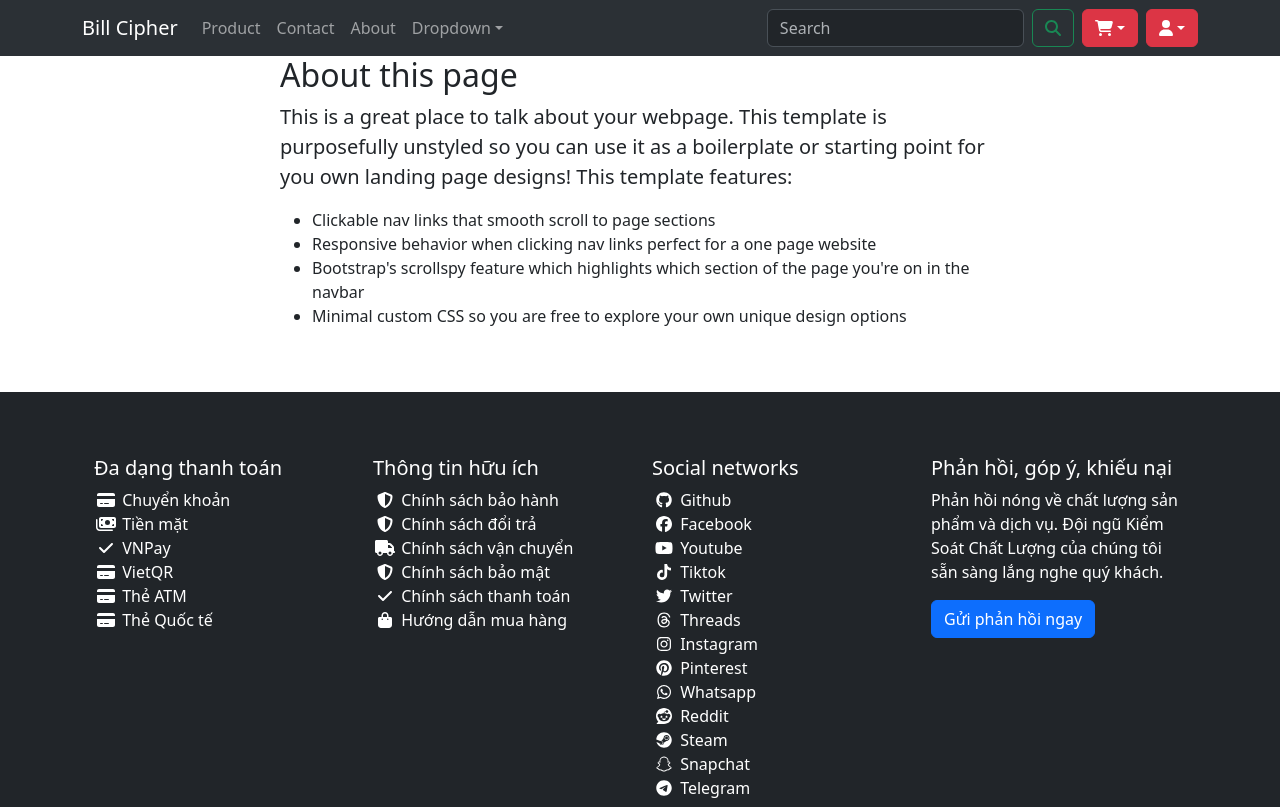
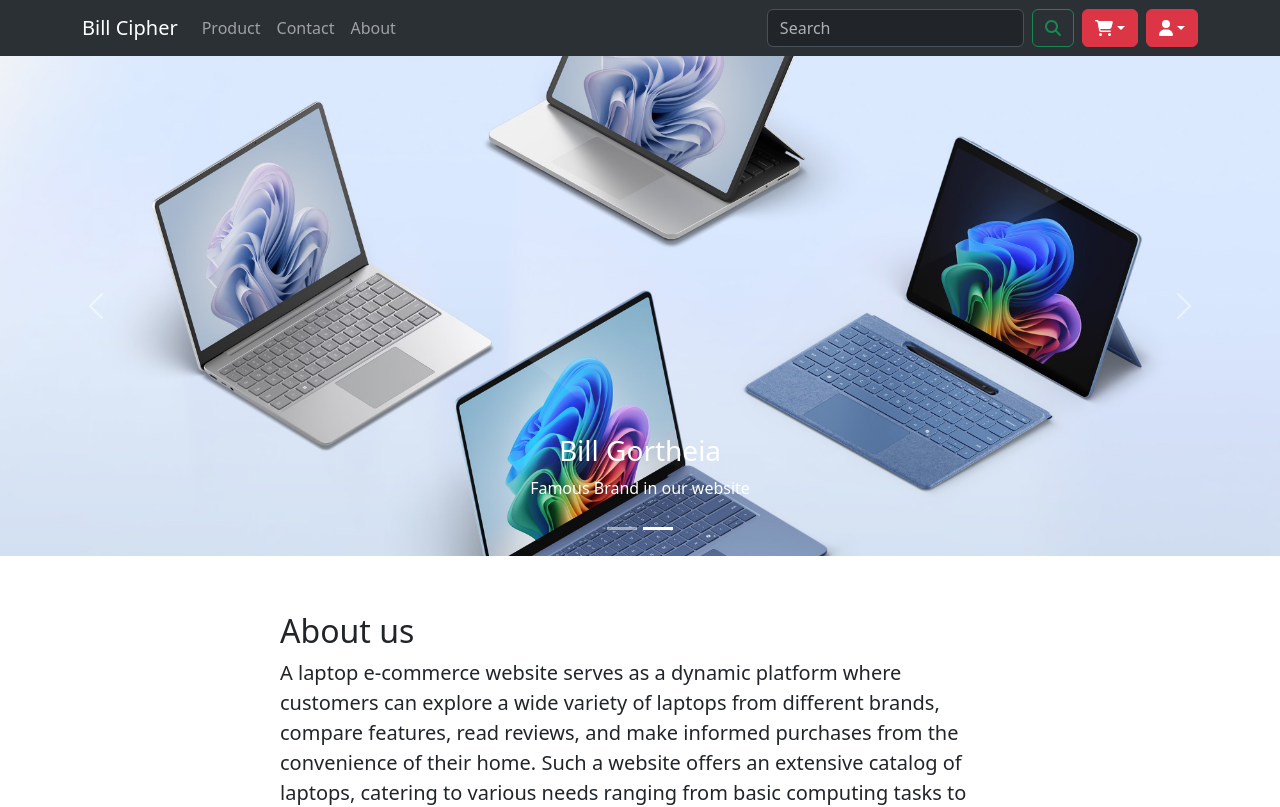
Before and after one commit to goraria/laptop-e-commerce-website, a React (Create React App) app in the folder frontend/: page /about in a window 1280 px wide. Shown: the top 807 px of the page. Built offline with nearby package versions, Linux system fonts and the light colour scheme.

Commit message:
Japtor - Update UI

```diff
--- a/frontend/src/components/Footer.js
+++ b/frontend/src/components/Footer.js
@@ -65,7 +65,7 @@ class Footer extends Component{
                             <h5>Phản hồi, góp ý, khiếu nại</h5>
                             <p>Phản hồi nóng về chất lượng sản phẩm và dịch vụ. Đội ngũ Kiểm Soát Chất Lượng của chúng tôi
                                 sẵn sàng lắng nghe quý khách.</p>
-                            <Button href="https://onwardtogether.one/listen" variant="primary">
+                            <Button href="#" variant="danger">
                                 Gửi phản hồi ngay
                             </Button>
                         </Col>
--- a/frontend/src/components/Header.js
+++ b/frontend/src/components/Header.js
@@ -23,17 +23,17 @@ class Header extends Component {
                             <Nav.Link href="/product">Product</Nav.Link>
                             <Nav.Link href="/contact">Contact</Nav.Link>
                             <Nav.Link href="/about">About</Nav.Link>
-                            <NavDropdown title="Dropdown" id="basic-nav-dropdown">
-                                <NavDropdown.Item href="#action/3.1">Action</NavDropdown.Item>
-                                <NavDropdown.Item href="#action/3.2">
-                                    Another action
-                                </NavDropdown.Item>
-                                <NavDropdown.Item href="#action/3.3">Something</NavDropdown.Item>
-                                <NavDropdown.Divider />
-                                <NavDropdown.Item href="#action/3.4">
-                                    Separated link
-                                </NavDropdown.Item>
-                            </NavDropdown>
+                            {/*<NavDropdown title="Dropdown" id="basic-nav-dropdown">*/}
+                            {/*    <NavDropdown.Item href="#action/3.1">Action</NavDropdown.Item>*/}
+                            {/*    <NavDropdown.Item href="#action/3.2">*/}
+                            {/*        Another action*/}
+                            {/*    </NavDropdown.Item>*/}
+                            {/*    <NavDropdown.Item href="#action/3.3">Something</NavDropdown.Item>*/}
+                            {/*    <NavDropdown.Divider />*/}
+                            {/*    <NavDropdown.Item href="#action/3.4">*/}
+                            {/*        Separated link*/}
+                            {/*    </NavDropdown.Item>*/}
+                            {/*</NavDropdown>*/}
                         </Nav>
                         <Form className="d-flex">
                             <Form.Control
--- a/frontend/src/pages/About.js
+++ b/frontend/src/pages/About.js
@@ -1,5 +1,9 @@
-import {Component} from "react";
+import React, {Component} from "react";
 import 'bootstrap/dist/css/bootstrap.css';
+import {Carousel, Image} from "react-bootstrap";
+
+import jp from '../resources/images/jp.jpeg'
+import sfc from '../resources/images/sfc.jpeg'
 
 class About extends Component {
     constructor(props) {
@@ -10,16 +14,42 @@ class About extends Component {
     render() {
         return (
             <div>
+                <Carousel style={{marginTop: 56}} fade>
+                    <Carousel.Item>
+                        <Image
+                            className="d-block w-100"
+                            src={jp}
+                            alt="Second slide"
+                            style={{ objectFit: 'cover', height: '500px' }}
+                        />
+                        <Carousel.Caption>
+                            <h3>Bill Cipher</h3>
+                            <p>Famous Brand in our website</p>
+                        </Carousel.Caption>
+                    </Carousel.Item>
+                    <Carousel.Item>
+                        <Image
+                            className="d-block w-100"
+                            src={sfc}
+                            alt="Second slide"
+                            style={{ objectFit: 'cover', height: '500px' }}
+                        />
+                        <Carousel.Caption>
+                            <h3>Bill Gortheia</h3>
+                            <p>Famous Brand in our website</p>
+                        </Carousel.Caption>
+                    </Carousel.Item>
+                </Carousel>
                 <section id="about" style={{marginTop: 56}}>
                     <div className="container px-4">
                         <div className="row gx-4 justify-content-center">
                             <div className="col-lg-8">
-                                <h2>About this page</h2>
-                                <p className="lead">This is a great place to talk about your webpage. This template is
-                                    purposefully unstyled so you can use it as a boilerplate or starting point for you
-                                    own landing page designs! This template features:</p>
+                                <h2>About us</h2>
+                                <p className="lead">
+                                    A laptop e-commerce website serves as a dynamic platform where customers can explore a wide variety of laptops from different brands, compare features, read reviews, and make informed purchases from the convenience of their home. Such a website offers an extensive catalog of laptops, catering to various needs ranging from basic computing tasks to high-performance gaming, professional software development, and graphic design. Users can filter their search based on specifications like processor type, RAM, storage, screen size, and price range, allowing them to find the perfect match for their requirements. Integrated with secure payment gateways and reliable shipping services, the website ensures a smooth and safe purchasing experience. Additionally, it often provides product comparison tools, expert recommendations, and customer reviews to help users make confident decisions. Through promotional offers, seasonal sales, and bundle deals, the website becomes a go-to destination for individuals and businesses looking for cost-effective and cutting-edge computing solutions. In addition, the platform is equipped with responsive customer support to assist buyers in selecting the best product, navigating any technical queries, and ensuring timely delivery, making it a comprehensive solution for all laptop-related needs.
+                                </p>
                                 <ul>
-                                    <li>Clickable nav links that smooth scroll to page sections</li>
+                                    <li>Order</li>
                                     <li>Responsive behavior when clicking nav links perfect for a one page website</li>
                                     <li>Bootstrap's scrollspy feature which highlights which section of the page you're
                                         on in the navbar
--- a/frontend/src/pages/Home.js
+++ b/frontend/src/pages/Home.js
@@ -1,5 +1,7 @@
 import {Button, Card, Carousel, Col, Container, Row, Image} from "react-bootstrap";
 import React, {Component} from "react";
+
+import ProductItem from "../elements/ProductItem";
 
 import mbp from "../resources/images/mbp.jpeg"
 import mba from "../resources/images/mba.jpeg"
@@ -9,12 +11,12 @@ import pri from "../resources/images/pri.jpeg"
 import uls from "../resources/images/uls.jpeg"
 
 const products = [
-    { id: 1, name: 'Product 1', price: '$5', img: 'https://via.placeholder.com/300x200', description: 'Mô tả ngắn về Product 1' },
-    { id: 2, name: 'Product 2', price: '$6', img: 'https://via.placeholder.com/300x200', description: 'Mô tả ngắn về Product 2' },
-    { id: 3, name: 'Product 3', price: '$7', img: 'https://via.placeholder.com/300x200', description: 'Mô tả ngắn về Product 3' },
-    { id: 4, name: 'Product 4', price: '$8', img: 'https://via.placeholder.com/300x200', description: 'Mô tả ngắn về Product 4' },
-    { id: 5, name: 'Product 5', price: '$9', img: 'https://via.placeholder.com/300x200', description: 'Mô tả ngắn về Product 5' },
-    { id: 6, name: 'Product 6', price: '$10', img: 'https://via.placeholder.com/300x200', description: 'Mô tả ngắn về Product 6' },
+    { id: 1, name: 'Product 1', price: '5', image: 'https://via.placeholder.com/300x200', description: 'Mô tả ngắn về Product 1' },
+    { id: 2, name: 'Product 2', price: '6', image: 'https://via.placeholder.com/300x200', description: 'Mô tả ngắn về Product 2' },
+    { id: 3, name: 'Product 3', price: '7', image: 'https://via.placeholder.com/300x200', description: 'Mô tả ngắn về Product 3' },
+    { id: 4, name: 'Product 4', price: '8', image: 'https://via.placeholder.com/300x200', description: 'Mô tả ngắn về Product 4' },
+    { id: 5, name: 'Product 5', price: '9', image: 'https://via.placeholder.com/300x200', description: 'Mô tả ngắn về Product 5' },
+    { id: 6, name: 'Product 6', price: '10', image: 'https://via.placeholder.com/300x200', description: 'Mô tả ngắn về Product 6' },
 ];
 
 const banners = [
@@ -82,16 +84,7 @@ class Home extends Component {
                     <Row>
                         {products.map(product => (
                             <Col key={product.id} sm={12} md={6} lg={4} className="mb-4">
-                                <Card>
-                                    <Card.Img variant="top" src={product.img}/>
-                                    <Card.Body>
-                                        <Card.Title>{product.name}</Card.Title>
-                                        <Card.Text>
-                                            {product.description}. Giá: {product.price}
-                                        </Card.Text>
-                                        <Button variant="primary">Mua ngay</Button>
-                                    </Card.Body>
-                                </Card>
+                                <ProductItem obj={product} />
                             </Col>
                         ))}
                     </Row>
```
